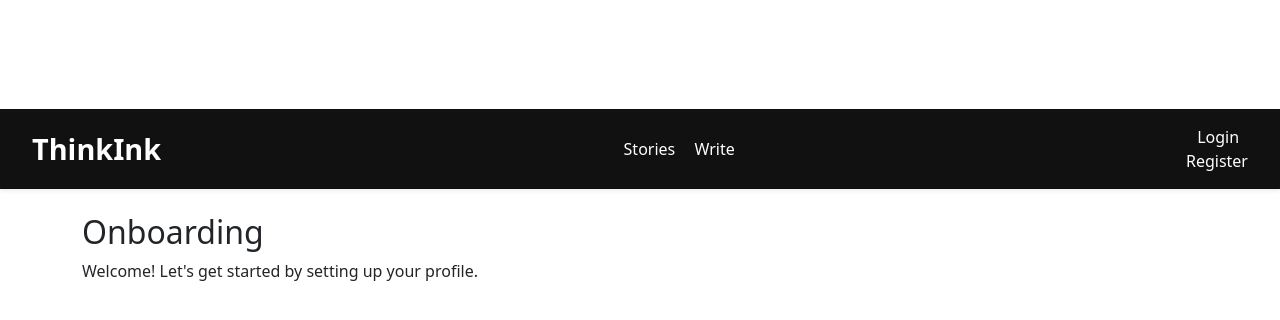
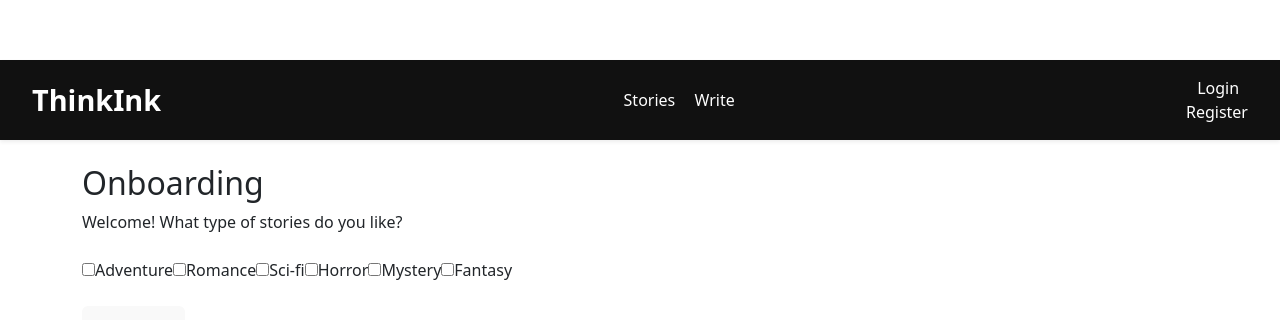
Before and after one commit to Sahiladiv/ThinkInk-, a React (Vite) app in the folder frontend/thinkink-frontend/: page /onboarding in a window 1280 px wide. Shown: the part 196-516 px from the top of the page. Built offline with nearby package versions, Linux system fonts and the light colour scheme.

Commit message:
Update Onboarding.tsx

```diff
--- a/frontend/thinkink-frontend/src/pages/Onboarding.tsx
+++ b/frontend/thinkink-frontend/src/pages/Onboarding.tsx
@@ -1,10 +1,73 @@
-import React from 'react';
+import React, { useState } from 'react';
+import axios from 'axios';
+
+const storyOptions = [
+  'adventure',
+  'romance',
+  'sci-fi',
+  'horror',
+  'mystery',
+  'fantasy',
+];
 
 const Onboarding: React.FC = () => {
+  const [selected, setSelected] = useState<string[]>([]);
+  const [message, setMessage] = useState<string | null>(null);
+
+  const handleToggle = (genre: string) => {
+    setSelected((prev) =>
+      prev.includes(genre) ? prev.filter((g) => g !== genre) : [...prev, genre]
+    );
+  };
+
+  const handleSubmit = async () => {
+    try {
+      const response = await axios.post(
+        '/api/onboarding/',
+        {
+          preferences: selected,
+          completed: true,
+        },
+        {
+          headers: {
+            Authorization: `Token ${localStorage.getItem('token')}`,
+          },
+        }
+      );
+      setMessage('Preferences saved successfully!');
+    } catch (error) {
+      console.error(error);
+      setMessage('Failed to save preferences.');
+    }
+  };
+
   return (
-    <div>
-      <h2>Onboarding</h2>
-      <p>Welcome! Let's get started by setting up your profile.</p>
+    <div className="p-6 max-w-xl mx-auto">
+      <h2 className="text-2xl font-semibold mb-2">Onboarding</h2>
+      <p className="mb-4">Welcome! What type of stories do you like?</p>
+
+      <div className="mb-4 space-y-2">
+        {storyOptions.map((genre) => (
+          <label key={genre} className="block">
+            <input
+              type="checkbox"
+              checked={selected.includes(genre)}
+              onChange={() => handleToggle(genre)}
+              className="mr-2"
+            />
+            {genre.charAt(0).toUpperCase() + genre.slice(1)}
+          </label>
+        ))}
+      </div>
+
+      <button
+        onClick={handleSubmit}
+        className="bg-blue-600 text-white px-4 py-2 rounded hover:bg-blue-700"
+      >
+        Submit
+      </button>
+
+      {message && <p className="mt-4 text-sm">{message}</p>}
     </div>
   );
 };
```
